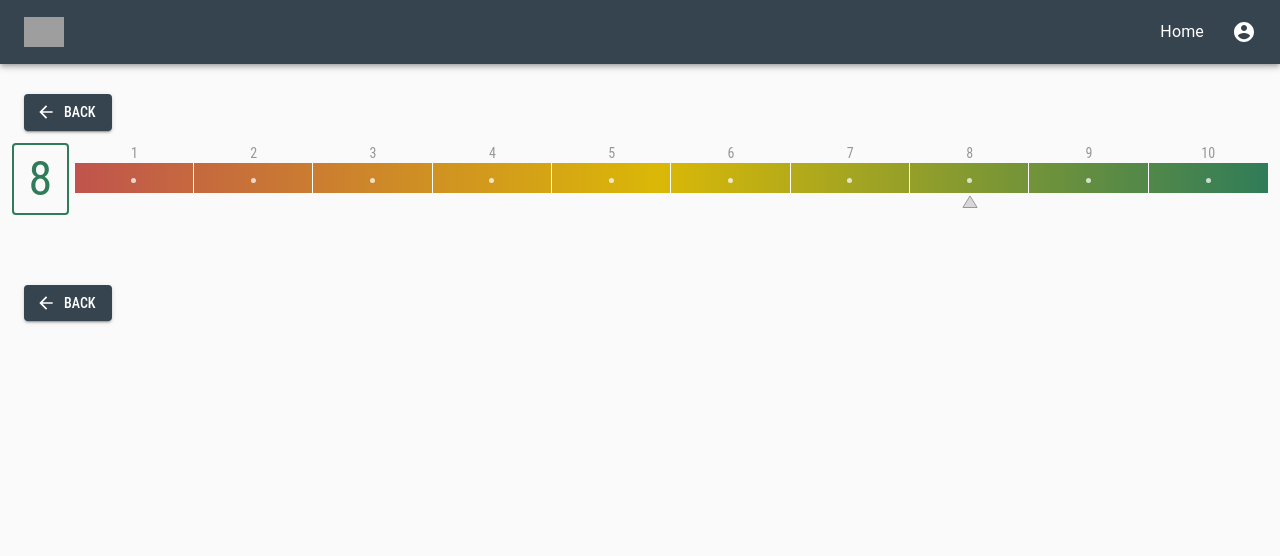
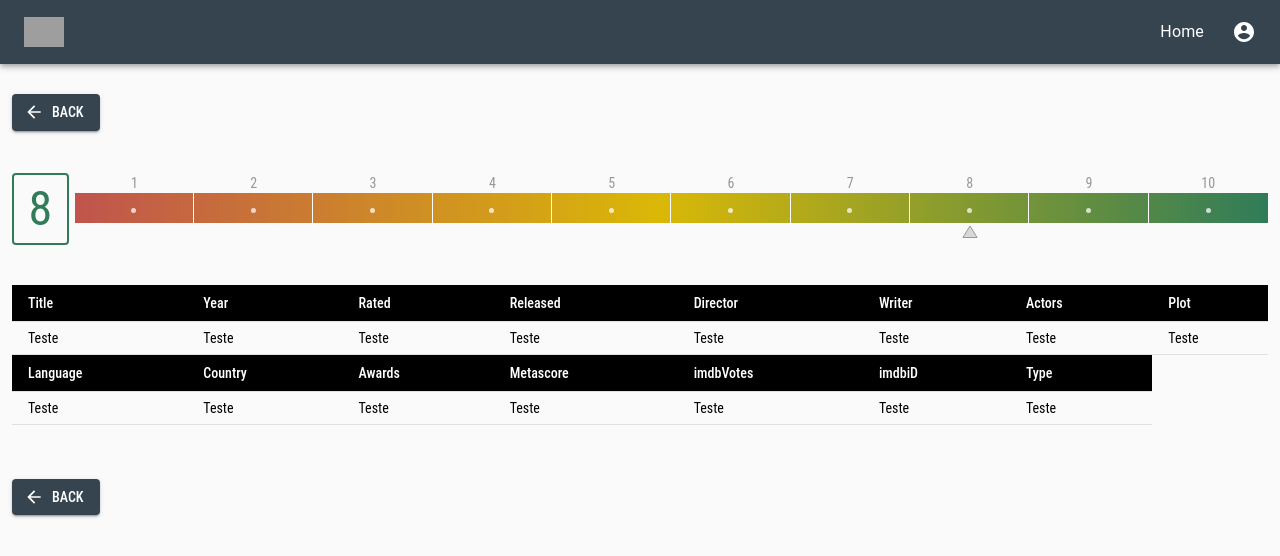
Before and after one commit to BiancaArantes28/b2w, a React (Create React App) app: page /detail/1 in a window 1280 px wide. Shown: the top 556 px of the page. Built offline with nearby package versions, Linux system fonts and the light colour scheme; grey boxes are pictures that could not be loaded.

Commit message:
feat: create table

```diff
--- a/src/features/detail/MovieDetailPage.js
+++ b/src/features/detail/MovieDetailPage.js
@@ -4,12 +4,39 @@ import { withStyles } from '@material-ui/core/styles';
 import ArrowBackIcon from '@material-ui/icons/ArrowBack';
 import Button from '@material-ui/core/Button';
 import { Grid } from '@material-ui/core';
+import Table from '@material-ui/core/Table';
+import TableBody from '@material-ui/core/TableBody';
+import TableCell from '@material-ui/core/TableCell';
+import TableHead from '@material-ui/core/TableHead';
+import TableRow from '@material-ui/core/TableRow';
 import MovieScore from './MovieScore';
 
 const styles = theme => ({
+    gridTable: {
+        paddingLeft: '0px !important',
+        paddingRight: '0px !important',
+    },
+    table: {
+        minWidth: '100%',
+    },
+    head: {
+        backgroundColor: theme.palette.common.black,
+
+    },
+    headTableCell: {
+        color: '#ffffff !important',
+    },
+    body: {
+        fontSize: 14,
+    },
+    movieScoreDiv: {
+        width: '100%',
+        marginTop: 30,
+    },
     gridButton: {
         textAlign: 'left',
-        marginTop: 30
+        marginTop: 30,
+        paddingLeft: '0px !important'
     }
 });
 
@@ -34,6 +61,65 @@ class MovieDetailPage extends Component {
         );
     }
 
+    renderTable() {
+        const { movie, classes } = this.props;
+
+        return (
+            <Table className={classes.table} size="small" aria-label="a dense table">
+                <TableHead className={classes.head}>
+                    <TableRow>
+                        <TableCell className={classes.headTableCell} align="left">Title</TableCell>
+                        <TableCell className={classes.headTableCell} align="left">Year</TableCell>
+                        <TableCell className={classes.headTableCell} align="left">Rated</TableCell>
+                        <TableCell className={classes.headTableCell} align="left">Released</TableCell>
+                        <TableCell className={classes.headTableCell} align="left">Director</TableCell>
+                        <TableCell className={classes.headTableCell} align="left">Writer</TableCell>
+                        <TableCell className={classes.headTableCell} align="left">Actors</TableCell>
+                        <TableCell className={classes.headTableCell} align="left">Plot</TableCell>
+
+                    </TableRow>
+                </TableHead>
+                <TableBody>
+                    <TableRow>
+                        <TableCell align="left">Teste</TableCell>
+                        <TableCell align="left">Teste</TableCell>
+                        <TableCell align="left">Teste</TableCell>
+                        <TableCell align="left">Teste</TableCell>
+                        <TableCell align="left">Teste</TableCell>
+                        <TableCell align="left">Teste</TableCell>
+                        <TableCell align="left">Teste</TableCell>
+                        <TableCell align="left">Teste</TableCell>
+
+                    </TableRow>
+                </TableBody>
+                <TableHead className={classes.head}>
+                    <TableRow>
+                        <TableCell className={classes.headTableCell} align="left">Language</TableCell>
+                        <TableCell className={classes.headTableCell} align="left">Country</TableCell>
+                        <TableCell className={classes.headTableCell} align="left">Awards</TableCell>
+                        <TableCell className={classes.headTableCell} align="left">Metascore</TableCell>
+                        <TableCell className={classes.headTableCell} align="left">imdbVotes</TableCell>
+                        <TableCell className={classes.headTableCell} align="left">imdbiD</TableCell>
+                        <TableCell className={classes.headTableCell} align="left">Type</TableCell>
+                    </TableRow>
+                </TableHead>
+                <TableBody>
+                    <TableRow>
+
+                        <TableCell align="lett">Teste</TableCell>
+                        <TableCell align="left">Teste</TableCell>
+                        <TableCell align="left">Teste</TableCell>
+                        <TableCell align="left">Teste</TableCell>
+                        <TableCell align="left">Teste</TableCell>
+                        <TableCell align="left">Teste</TableCell>
+                        <TableCell align="left">Teste</TableCell>
+                    </TableRow>
+                </TableBody>
+            </Table>
+        );
+
+    }
+
     render() {
         const { classes } = this.props;
         const movie = {
@@ -42,7 +128,13 @@ class MovieDetailPage extends Component {
         return (
             <Grid container spacing={3}>
                 {this.renderBackButton()}
-                <MovieScore movie={movie} />
+                <div className={classes.movieScoreDiv}>
+                    <MovieScore movie={movie} />
+                </div>
+                <Grid item md={12} xs={12} className={classes.gridTable}>
+                    {this.renderTable()}
+                </Grid>
+
                 {this.renderBackButton()}
             </Grid>
 
```
